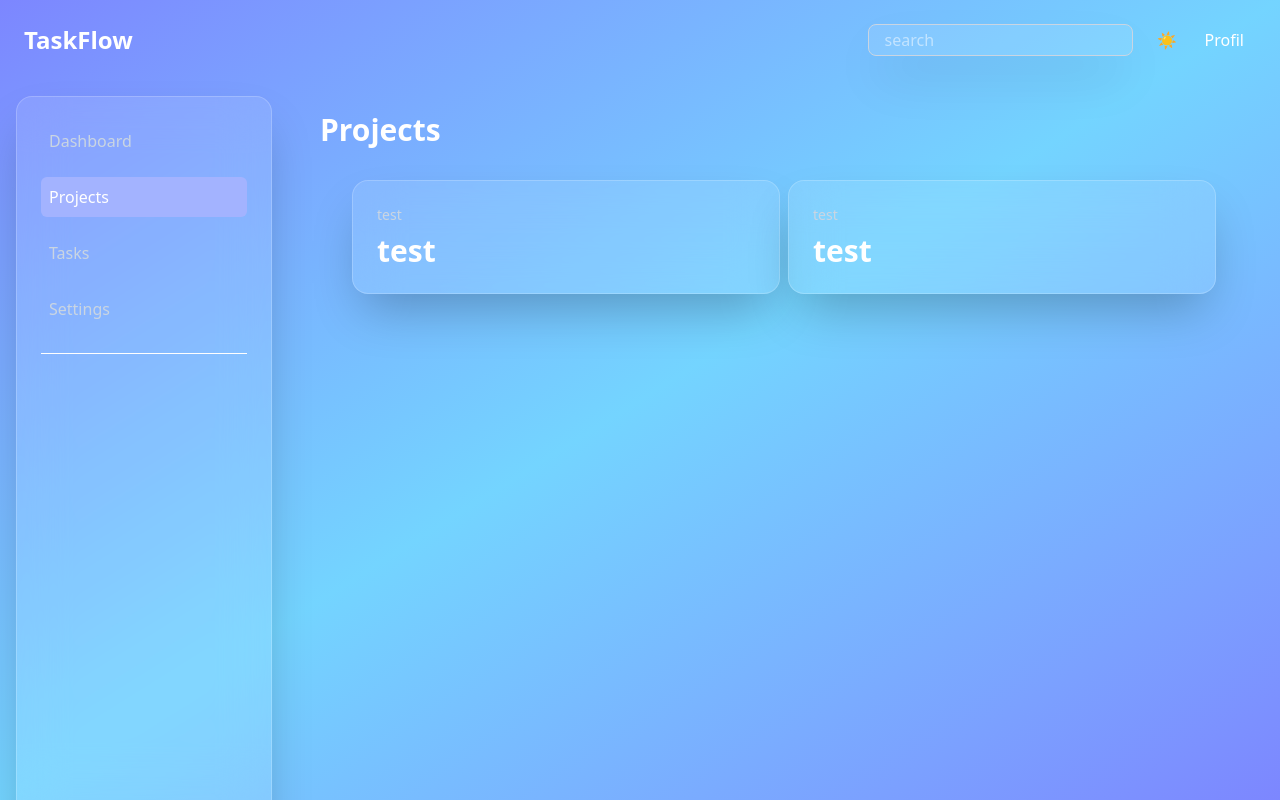
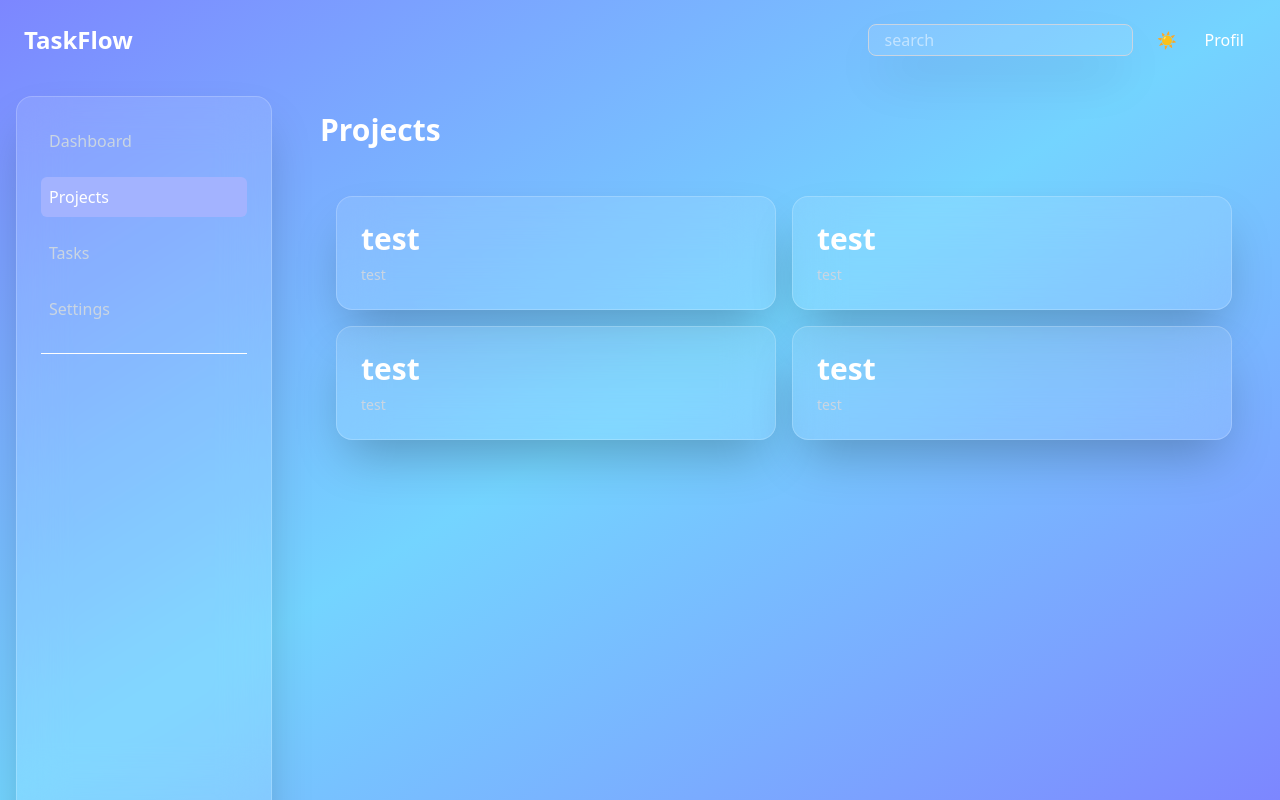
Before and after one commit to fannyullen/react-app, a Next.js app: page /projects in a window 1280 px wide. Built offline with nearby package versions, Linux system fonts and the light colour scheme.

Commit message:
Design changes

```diff
--- a/app/components/Projects/ProjectsCard.tsx
+++ b/app/components/Projects/ProjectsCard.tsx
@@ -9,10 +9,10 @@ export default function ProjectsCard({
 }: ProjectsCardProps) {
     return (
         <div className="bg-white/10 p-6 backdrop-blur-xl border border-white/20 shadow-2xl rounded-2xl hover:bg-white/5 transition duration-300 cursor-pointer">
-            <h2 className="text-sm font-medium text-slate-300 dark:text-gray-500">
+            <h2 className="text-3xl font-bold text-white">
                 {title}
             </h2>
-            <p className="mt-2 text-3xl font-bold">
+            <p className="mt-2 text-sm font-medium text-slate-300 dark:text-gray-500">
                 {description}
             </p>
         </div>
--- a/app/projects/page.tsx
+++ b/app/projects/page.tsx
@@ -4,7 +4,15 @@ export default function ProjectsPage() {
   return (
     <main>
       <h1 className="text-3xl font-bold">Projects</h1>
-      <ul className="grid grid-cols-2 gap-2 m-8">
+      <ul className="grid grid-cols-2 gap-4 m-4 mt-12">
+        <ProjectsCard
+          title="test"
+          description="test"
+        />
+        <ProjectsCard
+          title="test"
+          description="test"
+        />
         <ProjectsCard
           title="test"
           description="test"
```
